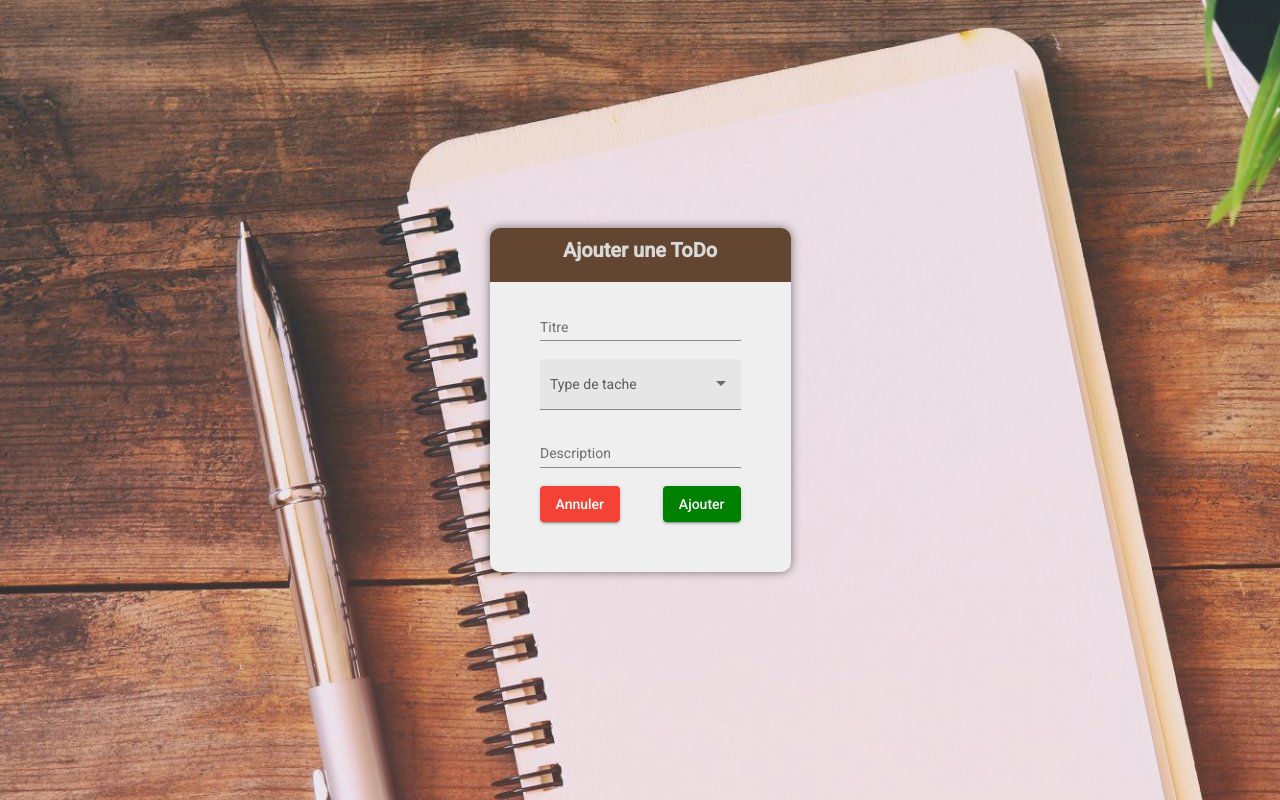
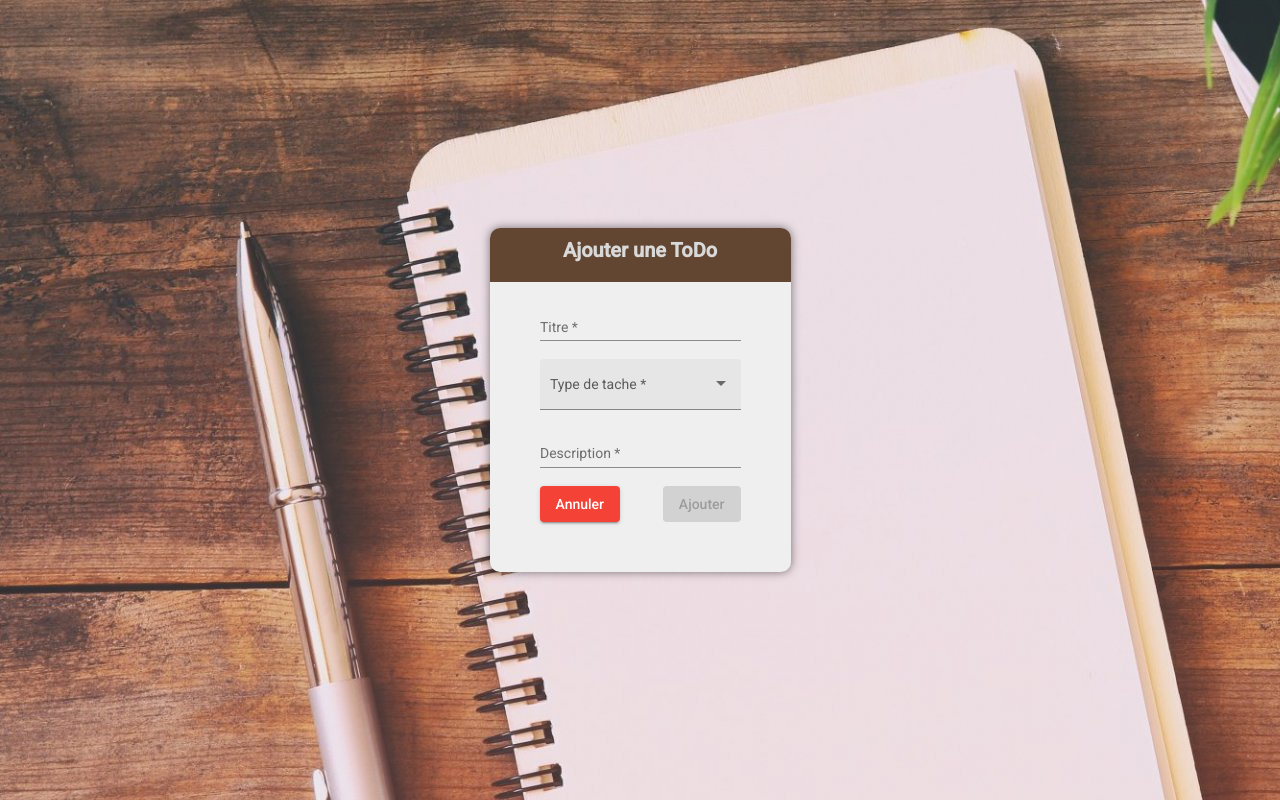
Before and after one commit to Thomasdelecluse/site-to-do-list, an Angular app: page /form in a window 1280 px wide. Built offline with nearby package versions, Linux system fonts and the light colour scheme.

Commit message:
feat: check if input valid

```diff
--- a/src/app/form/formtodo.component.css
+++ b/src/app/form/formtodo.component.css
@@ -43,3 +43,6 @@
   background-color: green;
   color: #fff;
 }
+.error{
+  color: red;
+}
--- a/src/app/form/formtodo.component.html
+++ b/src/app/form/formtodo.component.html
@@ -6,24 +6,45 @@
   <form class="formulaire" [formGroup]="todoListForm" (ngSubmit)="onFormSubmit()">
     <mat-form-field class="example-full-width" >
       <mat-label>Titre</mat-label>
-      <input matInput formControlName="title" placeholder="Exemple: aller courir">
+      <input required minlength="4" matInput formControlName="title" placeholder="Exemple: aller courir">
+      <div *ngIf="todoListForm.controls.title.invalid && (todoListForm.controls.title.dirty || todoListForm.controls.title.touched)"
+           class="alert">
+        <div class="error" *ngIf="todoListForm.controls.title.errors?.['required']">
+          Le titre est obligatoire.
+        </div>
+        <div class="error" *ngIf="todoListForm.controls.title.errors?.['minlength']">
+          Minimun 4 charactères.
+        </div>
+      </div>
     </mat-form-field>
     <mat-form-field appearance="fill" >
       <mat-label>Type de tache </mat-label>
-      <mat-select formControlName="type">
+      <mat-select required formControlName="type">
         <mat-option value="Tache">Tache</mat-option>
         <mat-option value="Action">Action</mat-option>
         <mat-option value="Evenement">Événements</mat-option>
         <mat-option value="Projet">Projets</mat-option>
       </mat-select>
+      <div *ngIf="todoListForm.controls.type.invalid && (todoListForm.controls.type.dirty || todoListForm.controls.type.touched)"
+           class="alert">
+        <div class="error" *ngIf="todoListForm.controls.type.errors?.['required']">
+          Selectionner une tache est obligatoire.
+        </div>
+      </div>
     </mat-form-field>
     <mat-form-field class="example-full-width" >
       <mat-label>Description</mat-label>
-      <input matInput formControlName="description" placeholder="Exemple: aller courir 15 kilometres ">
+      <input required matInput formControlName="description" placeholder="Exemple: aller courir 15 kilometres ">
+      <div *ngIf="todoListForm.controls.description.invalid && (todoListForm.controls.description.dirty || todoListForm.controls.description.touched)"
+           class="alert">
+        <div class="error" *ngIf="todoListForm.controls.description.errors?.['required']">
+          La description est obligatoire.
+        </div>
+      </div>
     </mat-form-field>
     <div class="submit">
       <button routerLink="/home" mat-raised-button color="warn">Annuler</button>
-      <button type="submit" mat-raised-button color="success">Ajouter</button>
+      <button type="submit" [disabled]="!todoListForm.valid" mat-raised-button color="success">Ajouter</button>
     </div>
   </form>
 </div>
--- a/src/app/form/formtodo.component.ts
+++ b/src/app/form/formtodo.component.ts
@@ -1,5 +1,5 @@
 import {Component, OnInit} from '@angular/core';
-import {FormControl, FormGroup} from "@angular/forms";
+import {FormControl, FormGroup, Validators} from "@angular/forms";
 import {ToDoListDAO} from "../../dao/ToDoListDAO";
 import {Router} from "@angular/router";
 
@@ -15,9 +15,9 @@ export class FormtodoComponent implements OnInit {
   }
 
   todoListForm = new FormGroup({
-    title: new FormControl(''),
-    type: new FormControl(''),
-    description: new FormControl(''),
+    title: new FormControl('', Validators.required),
+    type: new FormControl('',Validators.required),
+    description: new FormControl('',Validators.required),
   })
 
   ngOnInit(): void {
```
